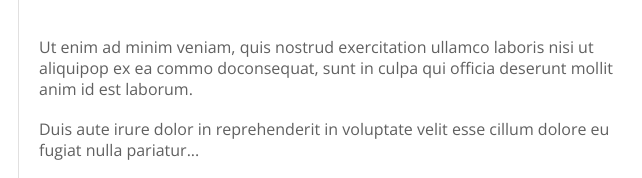
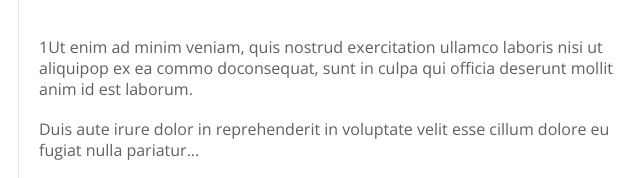
Before and after one commit to RblHamer/work-3, a plain HTML site: page index.html in a window 1280 px wide. Shown: the part 575-753 px from the top of the page, 126-768 px from the left. Drawn offline with nearby package versions, Linux system fonts and the light colour scheme.

Commit message:
test-branch

```diff
--- a/index.html
+++ b/index.html
@@ -29,7 +29,7 @@
                 <img src="images/image1.jpg" alt="#">
             </header>
             <h2>Duis aute irure dolor in henderit in voluptate.</h2>
-            <p>Ut enim ad minim veniam, quis nostrud exercitation ullamco laboris nisi ut aliquipop ex ea commo doconsequat, sunt in culpa qui officia deserunt
+            <p>1Ut enim ad minim veniam, quis nostrud exercitation ullamco laboris nisi ut aliquipop ex ea commo doconsequat, sunt in culpa qui officia deserunt
             mollit anim id est laborum.</p>
 
             <p>Duis aute irure dolor in reprehenderit in voluptate velit esse cillum dolore eu fugiat nulla pariatur...</p>
--- a/style.css
+++ b/style.css
@@ -242,3 +242,4 @@ footer {
 footer img{
 	margin-bottom: 20px;
 }
+/* --------------- test comment ---------*/
```
